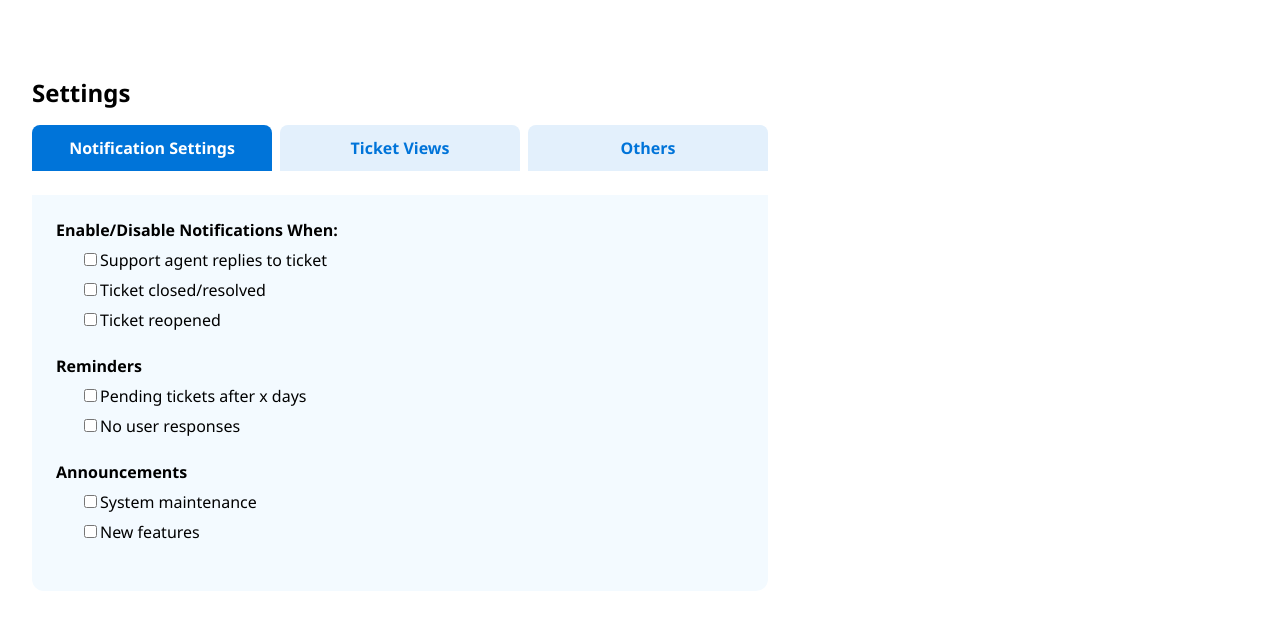
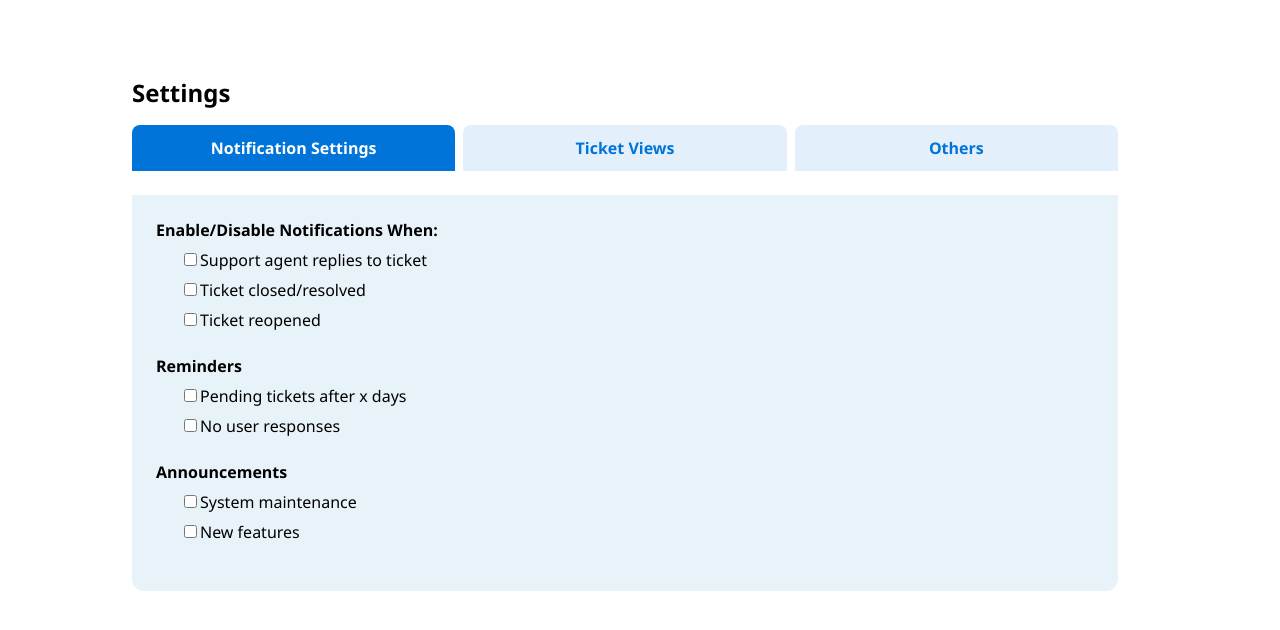
Before and after one commit to hpacatang/CacheFlow_TicketSystem, a React app: page /settings in a window 1280 px wide. Shown: the top 630 px of the page. Built offline with nearby package versions, Linux system fonts and the light colour scheme.

Commit message:
settings css change

```diff
--- a/src/views/containers/Settings/settings.css
+++ b/src/views/containers/Settings/settings.css
@@ -1,11 +1,12 @@
 .settings-container {
   max-width: 100%;
-  width: 800px;
+  width: 1050px;
   margin: 32px auto;
   background: #fff;
   border-radius: 16px;
   padding: 24px 32px;
   font-family: 'Segoe UI', Arial, sans-serif;
+  margin-left: 100px;
 }
 
 h2 {
@@ -38,7 +39,7 @@ h2 {
 }
 
 .settings-content {
-  background: #f3faff;
+  background: #e8f3f9;
   border-radius: 0 0 12px 12px;
   padding: 24px;
 }
```
